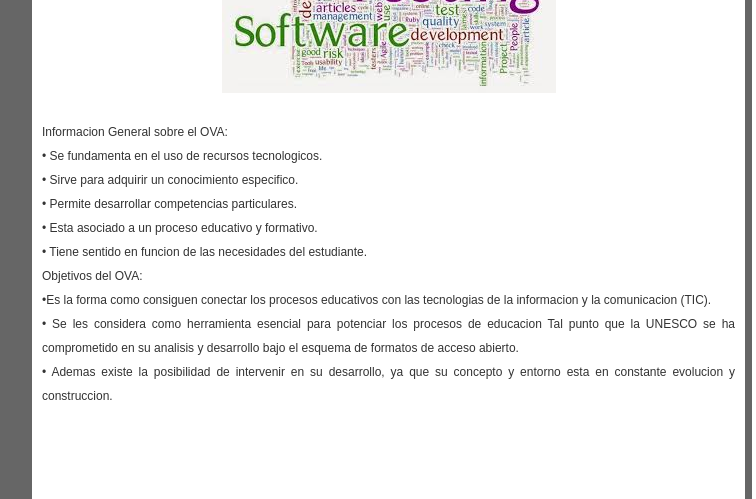
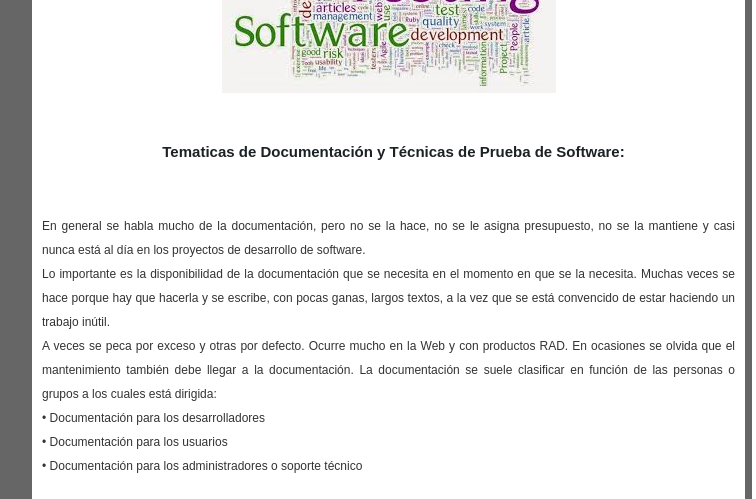
Before and after one commit to sandraarevalo23/ACTI3, a plain HTML site: page index.html in a window 1280 px wide. Shown: the part 353-852 px from the top of the page, 108-864 px from the left. Drawn offline with Linux system fonts and the light colour scheme; files whose address does not match are found by name; a web font is replaced by a local one.

Commit message:
SDAF
SCF

```diff
--- a/index.html
+++ b/index.html
@@ -85,22 +85,30 @@
                     <figure>
                        <img src="img/lecturas1.jpg" alt="Documentacion y Tecnicas de Software">
                     </figure>
+
+
+                    <p><h2>Tematicas de Documentación y Técnicas de Prueba de Software:</h2></p>
                     <p>
-                        Informacion General sobre el OVA:<br>
-                        • Se fundamenta en el uso de recursos tecnologicos.<br>
-                        • Sirve para adquirir un conocimiento especifico.<br>
-                        • Permite desarrollar competencias particulares.<br>
-            • Esta asociado a un proceso educativo y formativo.<br>
-            • Tiene sentido en funcion de las necesidades del estudiante.<br>
+              En general se habla mucho de la documentación, pero no se la hace, no se le asigna
+              presupuesto, no se la mantiene y casi nunca está al día en los proyectos de desarrollo de software.<br>
+              Lo importante es la disponibilidad de la documentación que se necesita en el momento en que se la necesita.
+              Muchas veces se hace porque hay que hacerla y se escribe, con pocas ganas, largos
+              textos, a la vez que se está convencido de estar haciendo un trabajo inútil.<br>
+              A veces se peca por exceso y otras por defecto. Ocurre mucho en la Web y con productos RAD. En ocasiones se olvida
+              que el mantenimiento también debe llegar a la documentación.
+              La documentación se suele clasificar en función de las personas o grupos a los cuales está
+              dirigida:
+              <br>• Documentación para los desarrolladores
+              <br>• Documentación para los usuarios
+              <br>• Documentación para los administradores o soporte técnico
+</p>
 
-            Objetivos del OVA:<br>
-                        •Es la forma como consiguen conectar los procesos educativos con las
-              tecnologias de la informacion y la comunicacion (TIC). <br>
-                        • Se les considera como herramienta esencial para potenciar los procesos de educacion
-              Tal punto que la UNESCO se ha comprometido en su analisis y desarrollo bajo el esquema
-              de formatos de acceso abierto.<br>
-                        • Ademas existe la posibilidad de intervenir en su desarrollo, ya que su concepto y entorno
-              esta en constante evolucion y construccion.<br>
+<figure>
+                       <img src="img/software-testing-12.png" alt="Documentacion y Tecnicas de Software">
+                    </figure>
+
+
+
                     </p>
             </article>
             </article>
```
Also changed, not shown: img/software-testing-12.png (added).
